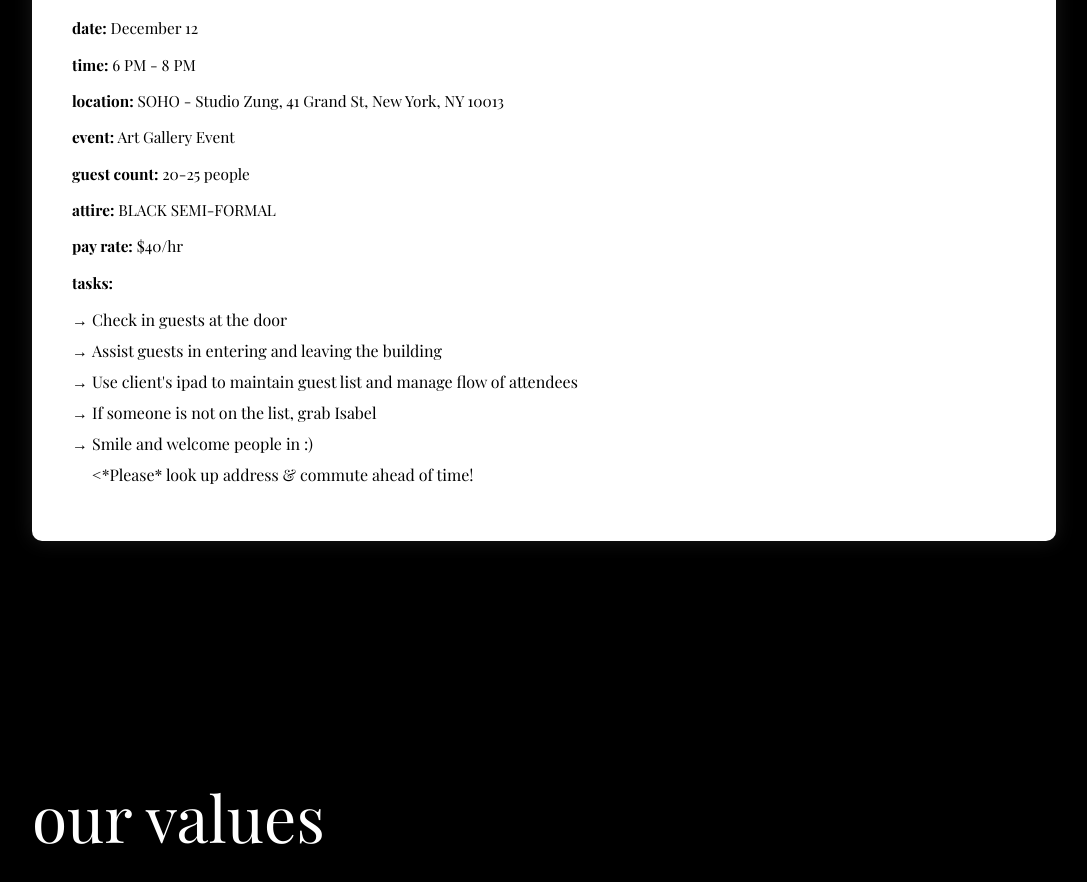
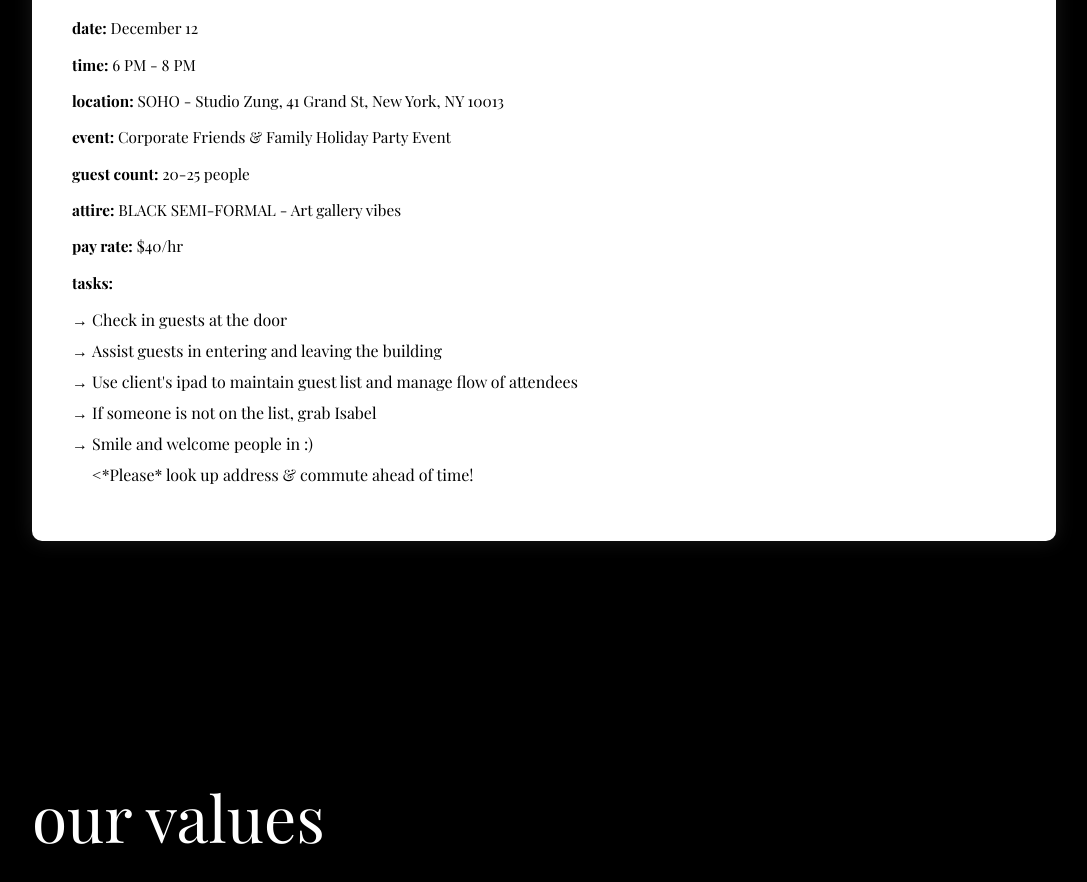
Before and after one commit to svetlanadubkova/conniedec12assignment, a plain HTML site: page index.html in a window 1280 px wide. Shown: the part 1129-2011 px from the top of the page, without its empty margins (96-1183 px from the left). Drawn offline with nearby package versions, Linux system fonts and the light colour scheme; a web font is replaced by a local one.

Commit message:
Update index.html

```diff
--- a/index.html
+++ b/index.html
@@ -374,9 +374,9 @@
             <p><strong>date:</strong> December 12</p>
             <p><strong>time:</strong> 6 PM - 8 PM</p>
             <p><strong>location:</strong> SOHO - Studio Zung, 41 Grand St, New York, NY 10013</p>
-            <p><strong>event:</strong> Art Gallery Event</p>
+            <p><strong>event:</strong> Corporate Friends & Family Holiday Party Event</p>
             <p><strong>guest count:</strong> 20-25 people</p>
-            <p><strong>attire:</strong> BLACK SEMI-FORMAL</p>
+            <p><strong>attire:</strong> BLACK SEMI-FORMAL - Art gallery vibes</p>
             <p><strong>pay rate:</strong> $40/hr</p>
             <p><strong>tasks:</strong></p>
             <ul>
```
